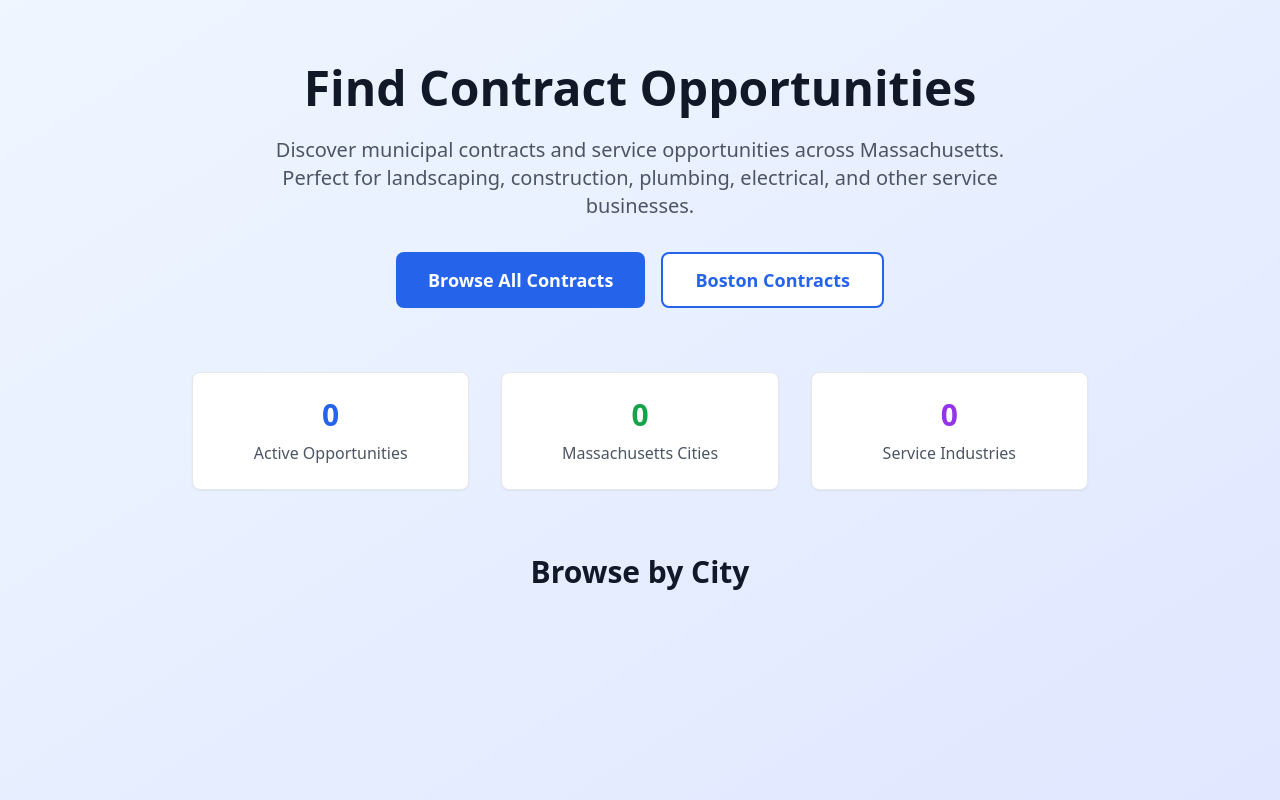
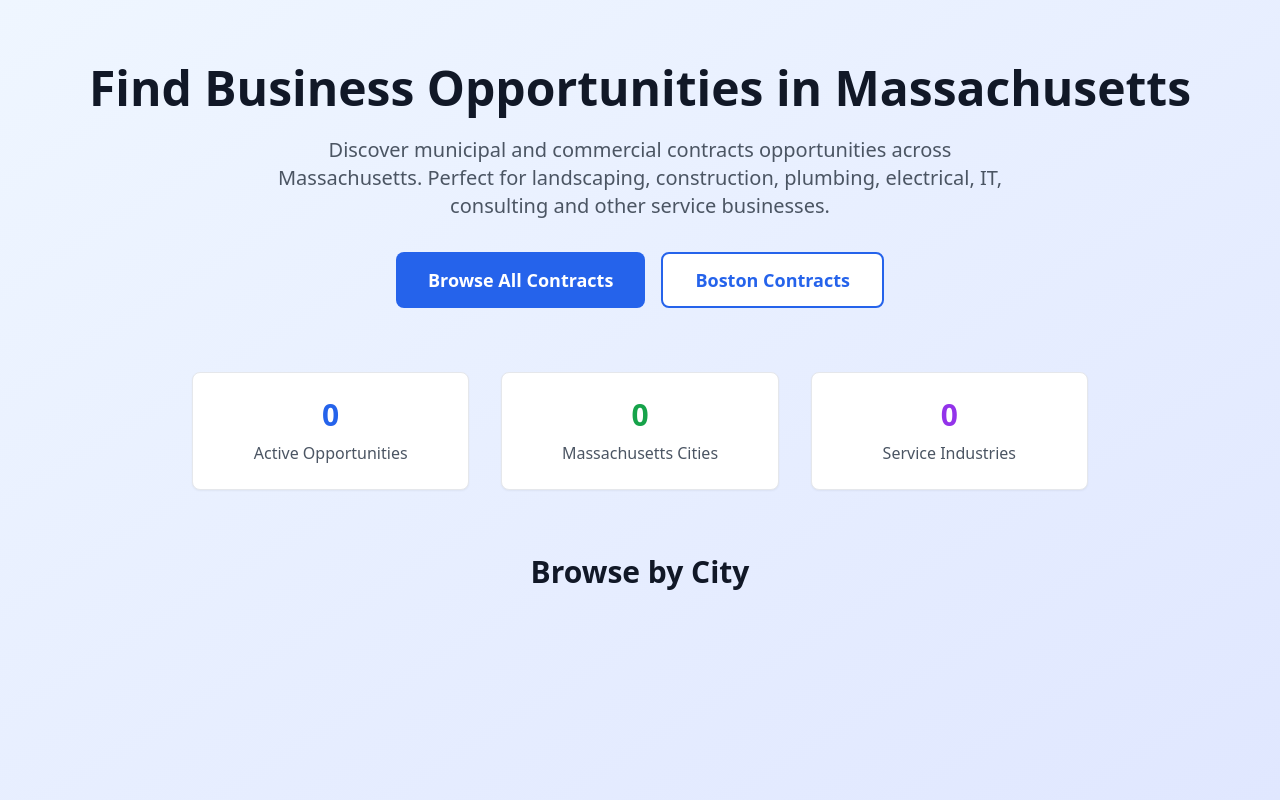
Before and after one commit to rongolan/contract-scraper, a Flask app: page / in a window 1280 px wide. Shown: the part 81-881 px from the top of the page. Run offline with Flask 3, Linux system fonts and the light colour scheme; data that the repository does not hold is empty; some libraries are stand-ins or nearby versions.

Commit message:
Add Massachusetts branding and fix navigation highlight bug
- Update landing page: "Find Business Opportunities in Massachusetts"
- Emphasize Massachusetts focus in subheader with municipal/commercial contracts
- Add IT and consulting to target business types
- Update Browse Contracts banner: "in Massachusetts"
- Fix navigation underline highlight bug when clicking logo
- Add reactive currentRoute property to navigationApp for proper Alpine.js updates

🤖 Generated with [Claude Code](https://claude.ai/code)

Co-Authored-By: Claude <noreply@anthropic.com>

```diff
--- a/templates/index.html
+++ b/templates/index.html
@@ -22,19 +22,19 @@
                     </div>
                     <div class="hidden md:flex space-x-6 ml-8">
                         <a href="/contracts" @click.prevent="router.navigate('/contracts')"
-                           :class="router.currentRoute === '/contracts' ? 'border-blue-500 text-blue-600' : 'border-transparent text-gray-500 hover:text-gray-700'"
+                           :class="currentRoute === '/contracts' ? 'border-blue-500 text-blue-600' : 'border-transparent text-gray-500 hover:text-gray-700'"
                            class="border-b-2 px-1 py-2 text-sm font-medium transition-colors duration-200">
                             Browse Contracts
                         </a>
                         <template x-if="auth.user">
                             <a href="/home" @click.prevent="router.navigate('/home')"
-                               :class="router.currentRoute === '/home' ? 'border-blue-500 text-blue-600' : 'border-transparent text-gray-500 hover:text-gray-700'"
+                               :class="currentRoute === '/home' ? 'border-blue-500 text-blue-600' : 'border-transparent text-gray-500 hover:text-gray-700'"
                                class="border-b-2 px-1 py-2 text-sm font-medium transition-colors duration-200">
                                 My Feed
                             </a>
                         </template>
                         <a href="/about" @click.prevent="router.navigate('/about')"
-                           :class="router.currentRoute === '/about' ? 'border-blue-500 text-blue-600' : 'border-transparent text-gray-500 hover:text-gray-700'"
+                           :class="currentRoute === '/about' ? 'border-blue-500 text-blue-600' : 'border-transparent text-gray-500 hover:text-gray-700'"
                            class="border-b-2 px-1 py-2 text-sm font-medium transition-colors duration-200">
                             About
                         </a>
@@ -114,11 +114,11 @@
             <div class="max-w-7xl mx-auto px-4 sm:px-6 lg:px-8 py-16">
                 <div class="text-center">
                     <h1 class="text-5xl font-bold text-gray-900 mb-6">
-                        Find Contract Opportunities
+                        Find Business Opportunities in Massachusetts
                     </h1>
                     <p class="text-xl text-gray-600 mb-8 max-w-3xl mx-auto">
-                        Discover municipal contracts and service opportunities across Massachusetts.
-                        Perfect for landscaping, construction, plumbing, electrical, and other service businesses.
+                        Discover municipal and commercial contracts opportunities across Massachusetts.
+                        Perfect for landscaping, construction, plumbing, electrical, IT, consulting and other service businesses.
                     </p>
                     <div class="flex justify-center space-x-4">
                         <button @click="router.navigate('/contracts')"
@@ -176,7 +176,7 @@
                     <div class="bg-gradient-to-r from-blue-600 to-indigo-600 rounded-lg p-6 mb-6 text-white">
                         <div class="flex items-center justify-between">
                             <div class="flex-1">
-                                <h2 class="text-xl font-semibold mb-2">Want to find new business opportunities?</h2>
+                                <h2 class="text-xl font-semibold mb-2">Want to find new business opportunities in Massachusetts?</h2>
                                 <p class="text-blue-100">Create a free account to search and filter for the contract opportunities that are right for your business.</p>
                             </div>
                             <div class="ml-6 flex space-x-3">
@@ -903,6 +903,7 @@
         function navigationApp() {
             return {
                 router: router,
+                currentRoute: router.currentRoute,
                 auth: {
                     user: null,
                     loading: true
@@ -918,8 +919,8 @@
                     await this.checkAuth();
 
                     // Listen for route changes and force re-render
-                    router.addListener(() => {
-                        // Force Alpine to re-evaluate by updating a reactive property
+                    router.addListener((route) => {
+                        this.currentRoute = route;  // Update reactive property
                         this.$nextTick(() => {
                             this.$el.querySelectorAll('[x-show]').forEach(el => {
                                 Alpine.evaluate(el, el.getAttribute('x-show'));
```
